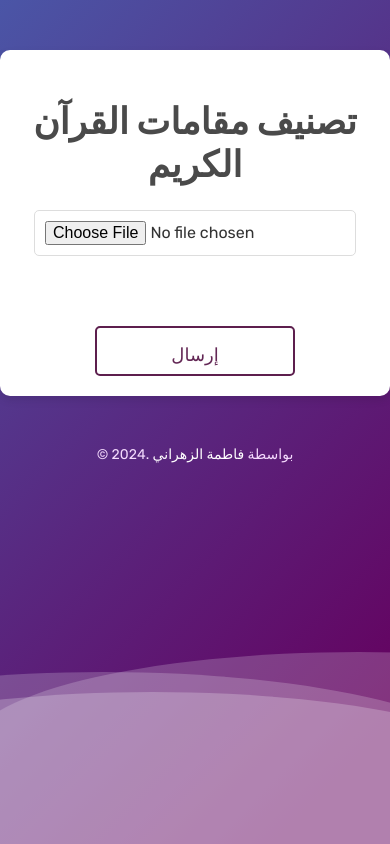
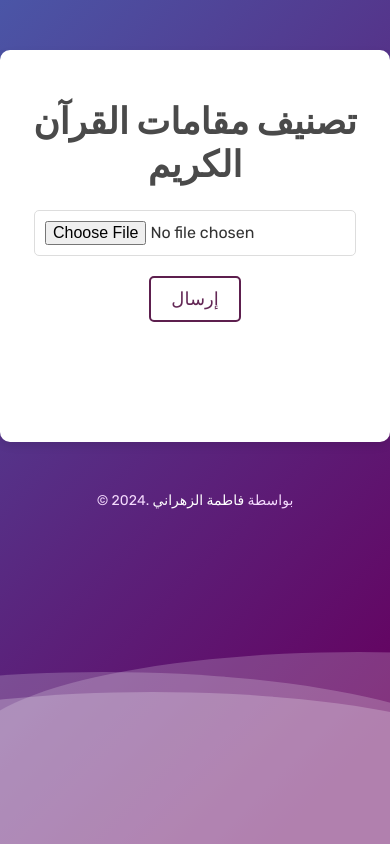
Before and after one commit to FatimaALzahrani/Quranic-Maqam-Classification-using-Deep-Learning, a Flask app: page / in a window 390 px wide. Run offline with Flask 3, Linux system fonts and the light colour scheme; parts of the project's set-up code (start-up, migrations or seed data) failed here and were passed over.

Commit message:
Make responsive + add final animation to button

```diff
--- a/app.py
+++ b/app.py
@@ -49,31 +49,37 @@
 @app.route('/predict', methods=['POST'])
 def predict():
     if 'audio_file' not in request.files:
+        print("No file part")
         return jsonify({'error': 'No file part'})
 
     file = request.files['audio_file']
     if file.filename == '':
+        print("No selected file")
         return jsonify({'error': 'No selected file'})
 
-    audio_path = os.path.join('uploads', file.filename)
+    if not os.path.exists(app.config['UPLOAD_FOLDER']):
+        os.makedirs(app.config['UPLOAD_FOLDER'])
+
+    audio_path = os.path.join(app.config['UPLOAD_FOLDER'], file.filename)
     file.save(audio_path)
 
-    features = extract_features(audio_path).reshape(1, -1)
+    print(f"Saved file to {audio_path}")
 
+    features = extract_features(audio_path)
     if features is None:
+        print("Failed to extract features")
         return jsonify({'error': 'Failed to extract features'})
 
-    features_scaled = scaler.transform(features)
+    features_scaled = scaler.transform(features.reshape(1, -1))
 
     prediction = model.predict(features_scaled)
 
     predicted_maqam = encoder.inverse_transform([np.argmax(prediction)])[0]
-
     confidence = np.max(prediction) * 100
-
     translated_maqam = maqam_translation.get(predicted_maqam, 'غير معروف')
 
     return jsonify({'maqam': translated_maqam, 'confidence': round(confidence, 2)})
 
-if __name__ == "__main__":
-    app.run(host="0.0.0.0", port=int(os.environ.get("PORT", 5000)))
+
+if __name__ == '__main__':
+    app.run(debug=True)
--- a/static/style.css
+++ b/static/style.css
@@ -111,7 +111,7 @@
         color: #632755;
         font-family: "Rubik", sans-serif;
         padding: 10px 20px;
-        border: none;
+        border: 2px solid #5d1f4e;
         border-radius: 5px;
         font-size: 18px;
         cursor: pointer;
@@ -2690,3 +2690,16 @@
           transform: scale(1) rotate(-90deg);
         }
       }
+
+      #staticbtn {
+        display: none;
+      }
+
+      @media (max-width: 500px) {
+        #staticbtn {
+          display: block;
+        }
+        #animbtn {
+          display: none;
+        }
+      }
--- a/templates/index.html
+++ b/templates/index.html
@@ -19,7 +19,7 @@
       <h1>تصنيف مقامات القرآن الكريم</h1>
       <form id="upload-form">
         <input type="file" name="audio_file" accept="audio/*" required />
-        <div class="button">
+        <div class="button" id="animbtn">
           <input id="button" type="checkbox" />
           <label for="button">
             <button class="button_inner q" type="submit">
@@ -85,6 +85,7 @@
             </button>
           </label>
         </div>
+        <button type="submit" id="staticbtn">إرسال</button>
       </form>
       <div id="result"></div>
     </div>
@@ -105,9 +106,10 @@
         e.preventDefault();
         const formData = new FormData(e.target);
 
+        document.getElementById("button").checked = true; // تعيين checkbox كـ checked
         document.getElementById("loading").style.display = "block";
 
-        const response = await fetch("http://127.0.0.1:5000/predict", {
+        const response = await fetch("/predict", {
           method: "POST",
           body: formData,
         });
@@ -115,6 +117,8 @@
         const data = await response.json();
 
         document.getElementById("loading").style.display = "none";
+        document.getElementById("button").checked = false;
+        document.getElementById("button").innerText = "إرسال مره أخرى";
 
         document.getElementById("result").innerText =
           data.error ||
```
